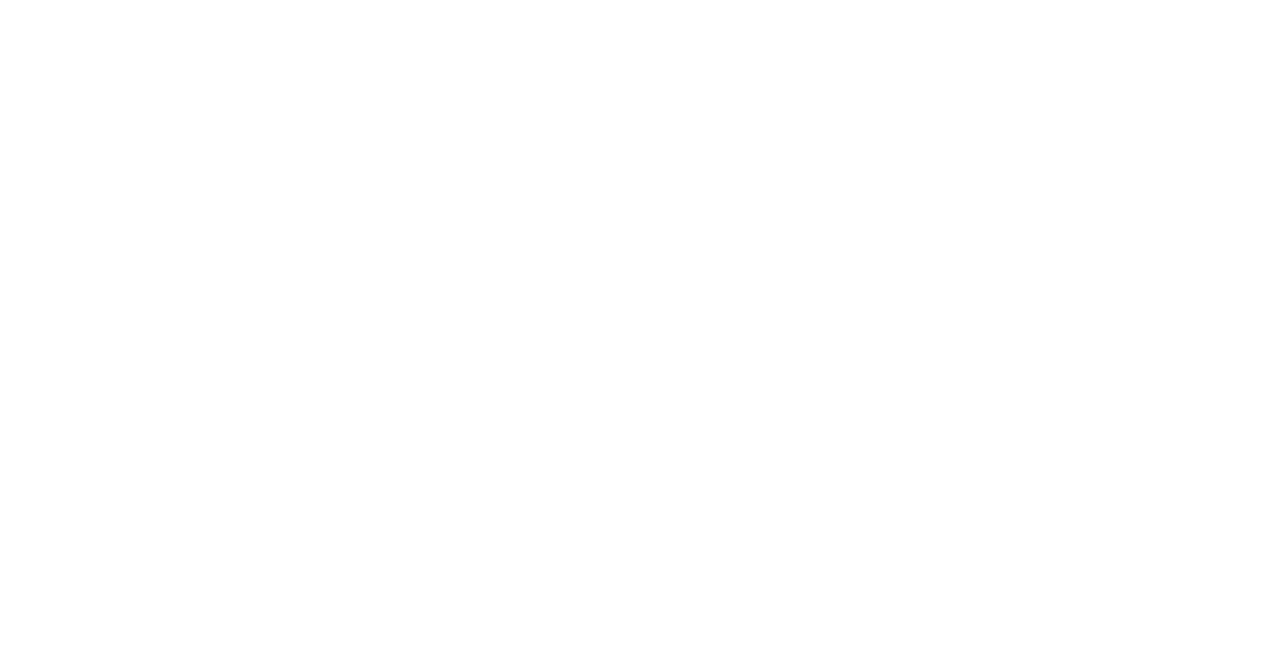
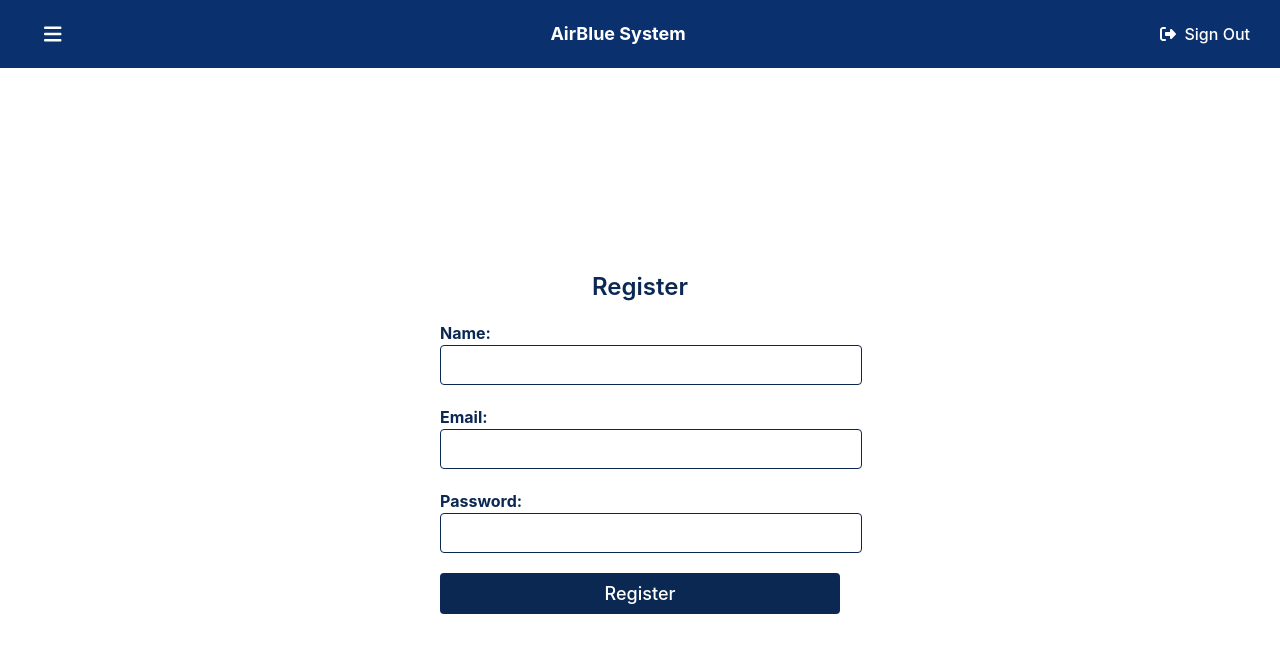
Before and after one commit to RR1288/AirBlue-frontend, a React (Vite) app: page /register in a window 1280 px wide. Before the commit this address had no page. Shown: the top 652 px of the page. Built offline with nearby package versions, Linux system fonts and the light colour scheme.

Commit message:
Registration Page + small fixes

```diff
--- a/src/App.jsx
+++ b/src/App.jsx
@@ -15,6 +15,7 @@ import ApprovalPage from './pages/ApprovalPage';
 import AdminPage from './pages/AdminPage';
 import FinanceEventDetails from './pages/FinanceEventDetails';
 import UserInfoPage from './pages/UserInfoPage';
+import RegisterPage from './pages/RegisterPage';
 
 
 function App() {
@@ -36,6 +37,8 @@ function App() {
                 <Route path="/admin" element={<AdminPage/>} />
                 <Route path="/finance-details" element={<FinanceEventDetails/>} />
                 <Route path="/user-info" element={<UserInfoPage/>} />
+                <Route path="/register" element={<RegisterPage/>} />
+
 
 
             </Routes>
--- a/src/pages/FlightSearchPage.jsx
+++ b/src/pages/FlightSearchPage.jsx
@@ -77,7 +77,7 @@ const styles = {
         flex: 1,
         maxWidth: '800px',
         margin: '0 auto',
-        marginTop: '150px',
+        marginTop: '10px',
         padding: '20px'
     },
     headerRow: {
--- a/src/pages/HomePage.jsx
+++ b/src/pages/HomePage.jsx
@@ -34,14 +34,7 @@ const HomePage = () => {
                 </div>
                 </Link>
 
-                <Link to="/event-details" style={{ textDecoration: 'none', color: 'inherit' }}>
-                <div style={styles.card}>
-                <FontAwesomeIcon icon={faList} style={styles.icon}/>
-                 <p style={styles.cardTitle}>Event Types</p>
-                </div>
-                </Link>
-
-                <Link to="/event-attendees" style={{ textDecoration: 'none', color: 'inherit' }}>
+                <Link to="/flight-search" style={{ textDecoration: 'none', color: 'inherit' }}>
                 <div style={styles.card}>
                 <FontAwesomeIcon icon={faPlane} style={styles.icon}/>
                 <p style={styles.cardTitle}>Flights</p>
--- /dev/null
+++ b/src/pages/RegisterPage.jsx
@@ -0,0 +1,210 @@
+import React, { useState, useEffect } from 'react';
+import { useNavigate } from 'react-router-dom';
+import Header from '../components/Header';
+import { sendError } from '../utils/response';
+
+const Notification = ({ message, onClose }) => {
+    useEffect(() => {
+        const timer = setTimeout(() => {
+            onClose();
+        }, 2000);
+        return () => clearTimeout(timer);
+    }, [onClose]);
+
+    return <div style={styles.notification}>{message}</div>;
+};
+
+const PinModal = ({ isOpen, onSubmit, onClose }) => {
+    const [pin, setPin] = useState(new Array(4).fill(''));
+
+    const handleChange = (index, value) => {
+        const newPin = [...pin];
+        newPin[index] = value.replace(/[^0-9]/g, '');
+        setPin(newPin);
+        if (value && index < 3) {
+            document.getElementById(`pin-${index + 1}`).focus();
+        }
+    };
+
+    const handleSubmit = (event) => {
+        event.preventDefault();
+        onSubmit(pin.join(''));
+    };
+
+    return isOpen ? (
+        <div style={styles.modalOverlay}>
+            <div style={styles.modal}>
+                <h2>Enter the PIN sent to your email to verify your account.</h2>
+                <form onSubmit={handleSubmit} style={styles.pinForm}>
+                    <div style={styles.pinContainer}>
+                        {pin.map((digit, index) => (
+                            <input
+                                key={index}
+                                id={`pin-${index}`}
+                                type="tel"
+                                maxLength="1"
+                                style={styles.pinInput}
+                                value={digit}
+                                onChange={(e) => handleChange(index, e.target.value)}
+                                autoFocus={index === 0}
+                            />
+                        ))}
+                    </div>
+                    <button type="submit" style={styles.button}>Verify</button>
+                </form>
+            </div>
+        </div>
+    ) : null;
+};
+
+const RegisterPage = () => {
+    const [name, setName] = useState('');
+    const [email, setEmail] = useState('');
+    const [password, setPassword] = useState('');
+    const [showPinModal, setShowPinModal] = useState(false);
+    const [notification, setNotification] = useState('');
+    const navigate = useNavigate();
+
+    const handleRegisterSubmit = async (event) => {
+        event.preventDefault();
+        try {
+            const response = await fetch('https://airblue-backend-staging-eac124cc32ab.herokuapp.com/auth/register', {
+                method: 'POST',
+                headers: {
+                    'Content-Type': 'application/json',
+                    Accept: 'application/json',
+                },
+                body: JSON.stringify({ name, email, password }),
+            });
+
+            const data = await response.json();
+            if (response.ok) {
+                setShowPinModal(true);
+            } else {
+                sendError(data.error || 'Registration failed. Please try again.');
+            }
+        } catch (error) {
+            console.error(error);
+        }
+    };
+
+    const handlePinSubmit = (pin) => {
+        setNotification('Registration Successful! Redirecting to login page...');
+        setTimeout(() => {
+            navigate('/login');
+        }, 1000);
+        setShowPinModal(false);
+    };
+
+    return (
+        <div style={styles.page}>
+            <Header title="AirBlue System" style={styles.header} />
+            <div style={styles.mainContent}>
+                <h1 style={styles.h1}>Register</h1>
+                <div style={styles.formContainer}>
+                    <form onSubmit={handleRegisterSubmit} style={styles.form}>
+                        <div style={styles.formGroup}>
+                            <label htmlFor="name" style={styles.label}>Name:</label>
+                            <input
+                                id="name"
+                                type="text"
+                                value={name}
+                                onChange={(e) => setName(e.target.value)}
+                                style={styles.input}
+                            />
+                        </div>
+                        <div style={styles.formGroup}>
+                            <label htmlFor="email" style={styles.label}>Email:</label>
+                            <input
+                                id="email"
+                                type="email"
+                                value={email}
+                                onChange={(e) => setEmail(e.target.value)}
+                                style={styles.input}
+                            />
+                        </div>
+                        <div style={styles.formGroup}>
+                            <label htmlFor="password" style={styles.label}>Password:</label>
+                            <input
+                                id="password"
+                                type="password"
+                                value={password}
+                                onChange={(e) => setPassword(e.target.value)}
+                                style={styles.input}
+                            />
+                        </div>
+                        <button type="submit" style={styles.button}>Register</button>
+                    </form>
+                </div>
+            </div>
+            <PinModal isOpen={showPinModal} onSubmit={handlePinSubmit} />
+            {notification && <Notification message={notification} onClose={() => setNotification('')} />}
+        </div>
+    );
+};
+
+const styles = {
+    page: {
+        display: 'flex',
+        flexDirection: 'column',
+        minHeight: '100vh',
+        width: '100vw',
+        backgroundColor: '#ffffff',
+        boxSizing: 'border-box',
+    },
+    header: {
+        width: '100%',
+        textAlign: 'center',
+    },
+    h1: {
+        textAlign: 'center',
+        color: '#0B2853',
+        fontSize: '24px',
+        fontWeight: '600',
+        marginTop: '-60px',
+        margin: '20px 0',
+    },
+    mainContent: {
+        flex: 1,
+        display: 'flex',
+        flexDirection: 'column',
+        alignItems: 'center',
+        justifyContent: 'center',
+        padding: '20px',
+    },
+    formContainer: {
+        width: '100%',
+        maxWidth: '400px',
+    },
+    form: {
+        display: 'flex',
+        flexDirection: 'column',
+    },
+    formGroup: {
+        marginBottom: '20px',
+    },
+    label: {
+        marginBottom: '10px',
+        fontWeight: 'bold',
+        color: '#0B2853',
+    },
+    input: {
+        width: '100%',
+        padding: '10px',
+        fontSize: '16px',
+        border: '1px solid #0B2853',
+        borderRadius: '4px',
+        backgroundColor: '#ffffff',
+    },
+    button: {
+        padding: '10px 20px',
+        backgroundColor: '#0B2853',
+        color: 'white',
+        border: 'none',
+        borderRadius: '4px',
+        cursor: 'pointer',
+        fontSize: '18px',
+    },
+};
+
+export default RegisterPage;
--- a/src/pages/UserInfoPage.jsx
+++ b/src/pages/UserInfoPage.jsx
@@ -8,9 +8,11 @@ import { Link } from 'react-router-dom';
 const styles = {
   page: {
     display: 'flex',
-    minHeight: '100vh',
-    backgroundColor: '#ffffff',
-    overflowX: 'hidden', // Prevents content from shifting
+        flexDirection: 'column',
+        minHeight: '100vh',
+        width: '100vw',
+        backgroundColor: '#ffffff',
+        boxSizing: 'border-box',
   },
   contentWrapper: {
     flex: 1,
@@ -18,14 +20,15 @@ const styles = {
     flexDirection: 'column',
     alignItems: 'center',
     justifyContent: 'center',
-    padding: '1080px',
+    padding: '100px',
     transition: 'margin-left 0.3s ease-in-out',
-    marginTop: '-900px',
+    marginTop: '10px',
   },
   headerRow: {
     display: 'flex',
     alignItems: 'center',
-    marginBottom: '20px',
+    marginBottom: '10px',
+    marginTop: '-50px',
   },
   backButton: {
     textDecoration: 'none',
@@ -38,11 +41,8 @@ const styles = {
     color: '#0B2853',
   },
   form: {
-    display: 'flex',
-    flexDirection: 'column',
-    gap: '15px',
     width: '100%',
-    maxWidth: '800px',
+    maxWidth: '400px',
   },
   formGroup: {
     display: 'flex',
```
